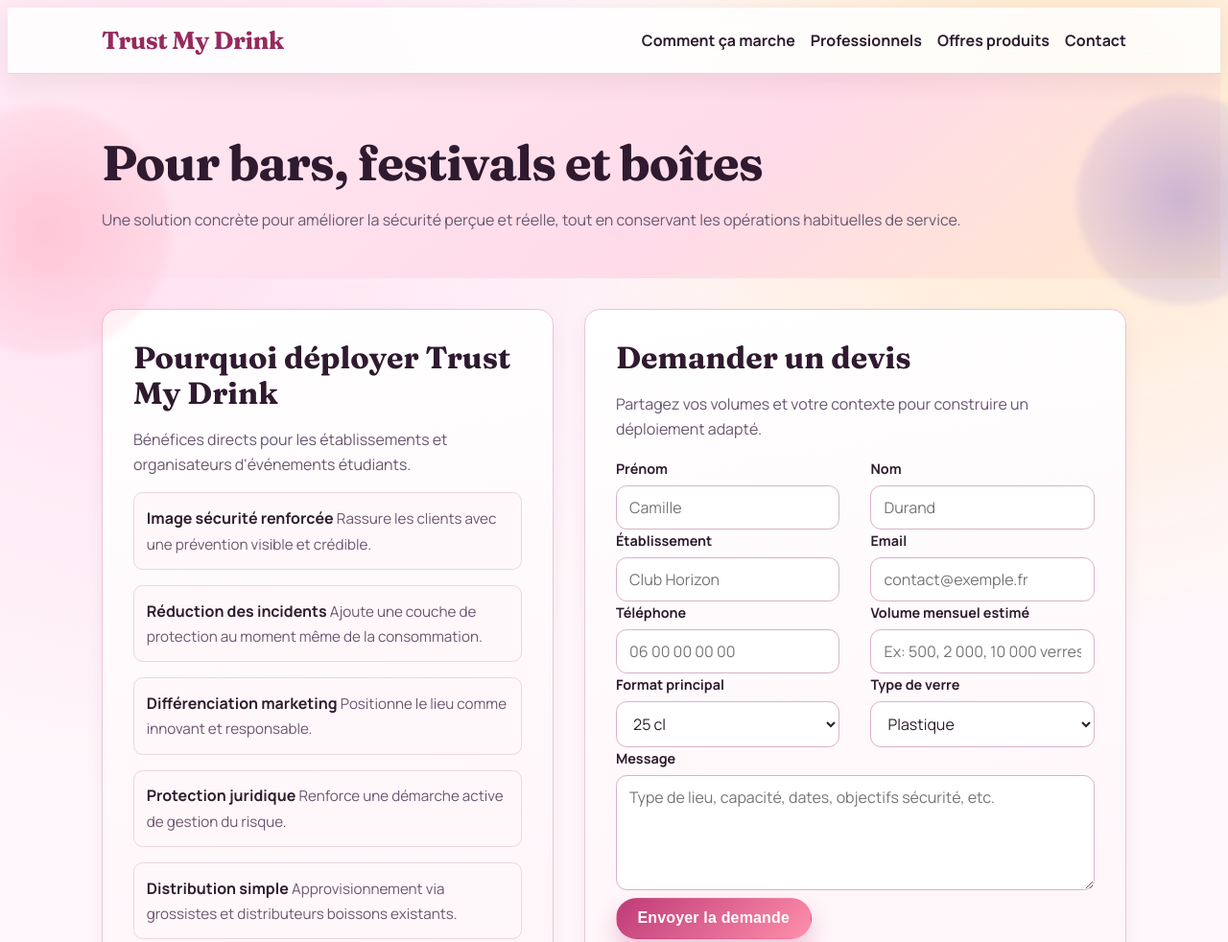
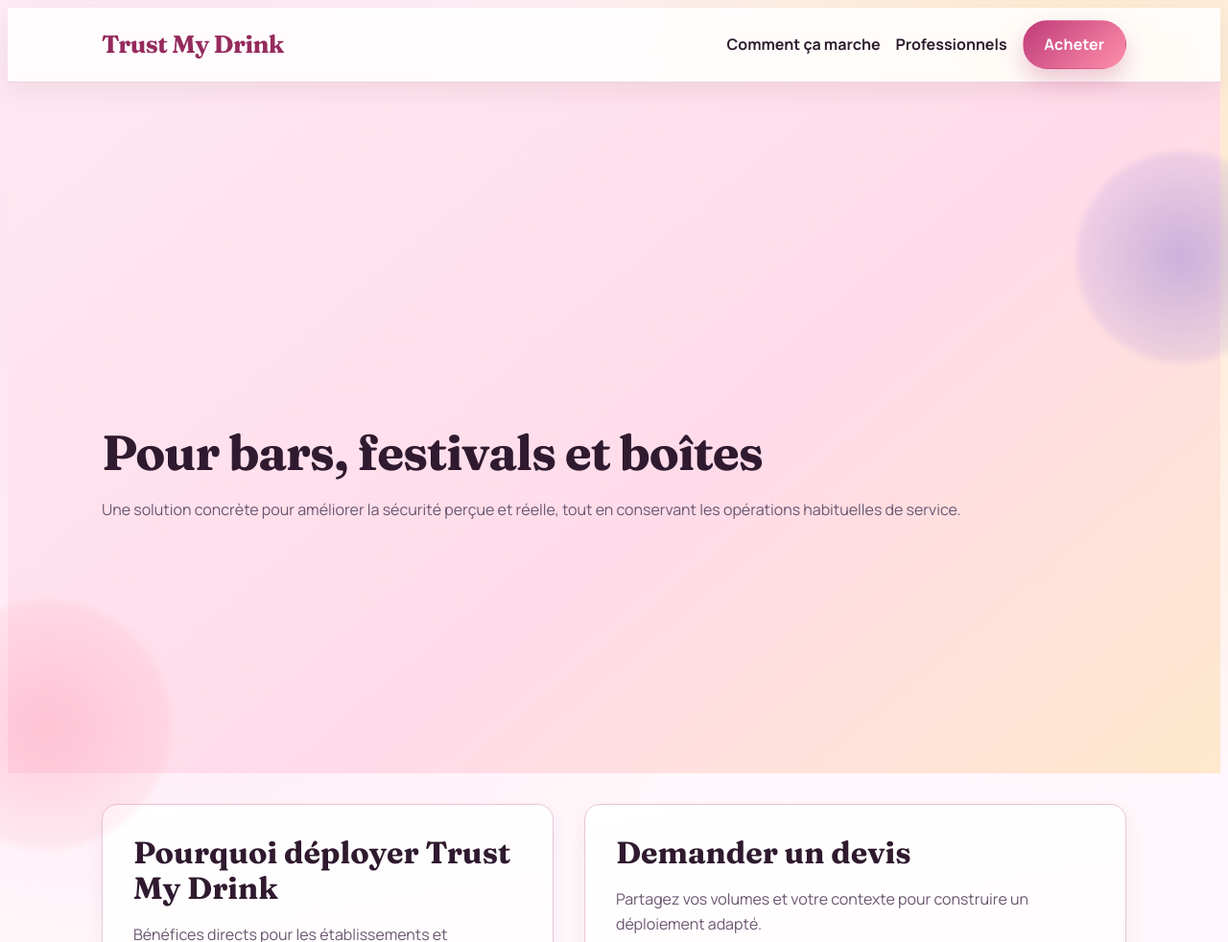
Before and after one commit to Fliite/TrustMyDrink, a plain HTML site: page professionnels.html in a window 1280 px wide. Shown: the top 982 px of the page at 96% size. Drawn offline with Linux system fonts and the light colour scheme.

Commit message:
correction rapide

```diff
--- a/css/styles.css
+++ b/css/styles.css
@@ -1197,8 +1197,11 @@
         body.page-professionnels .hero{
             position: relative;
             isolation: isolate;
-            padding: var(--spacing-lg) 0 var(--spacing-md);
+            padding: calc(var(--spacing-lg) + 80px) 0 var(--spacing-md);
             background: linear-gradient(140deg, #ffe8f2 0%, #ffdbe9 58%, #ffe8cc 100%);
+            min-height: 90vh;
+            display: flex;
+            align-items: center;
         }
 
         body.page-professionnels .hero::before, body.page-professionnels .hero::after{
--- a/professionnels.html
+++ b/professionnels.html
@@ -14,12 +14,12 @@
             <div class="nav-links">
                 <a href="comment-ca-marche.html" class="nav-link">Comment ça marche</a>
                 <a href="professionnels.html" class="nav-link">Professionnels</a>
-                <a href="packs.html" class="nav-link">Offres produits</a>
-                <a href="index.html#contact" class="nav-link">Contact</a>
+                <a href="packs.html" class="btn btn-primary">Acheter</a>
             </div>
         </div>
     </nav>
-<header class="hero">
+
+    <header class="hero">
         <div class="container">
             <h1>Pour bars, festivals et boîtes</h1>
             <p>
```
Also changed, not shown: comment-ca-marche.html (+3 -3 lines), index.html (+3 -3 lines), packs.html (+1 -2 lines).
